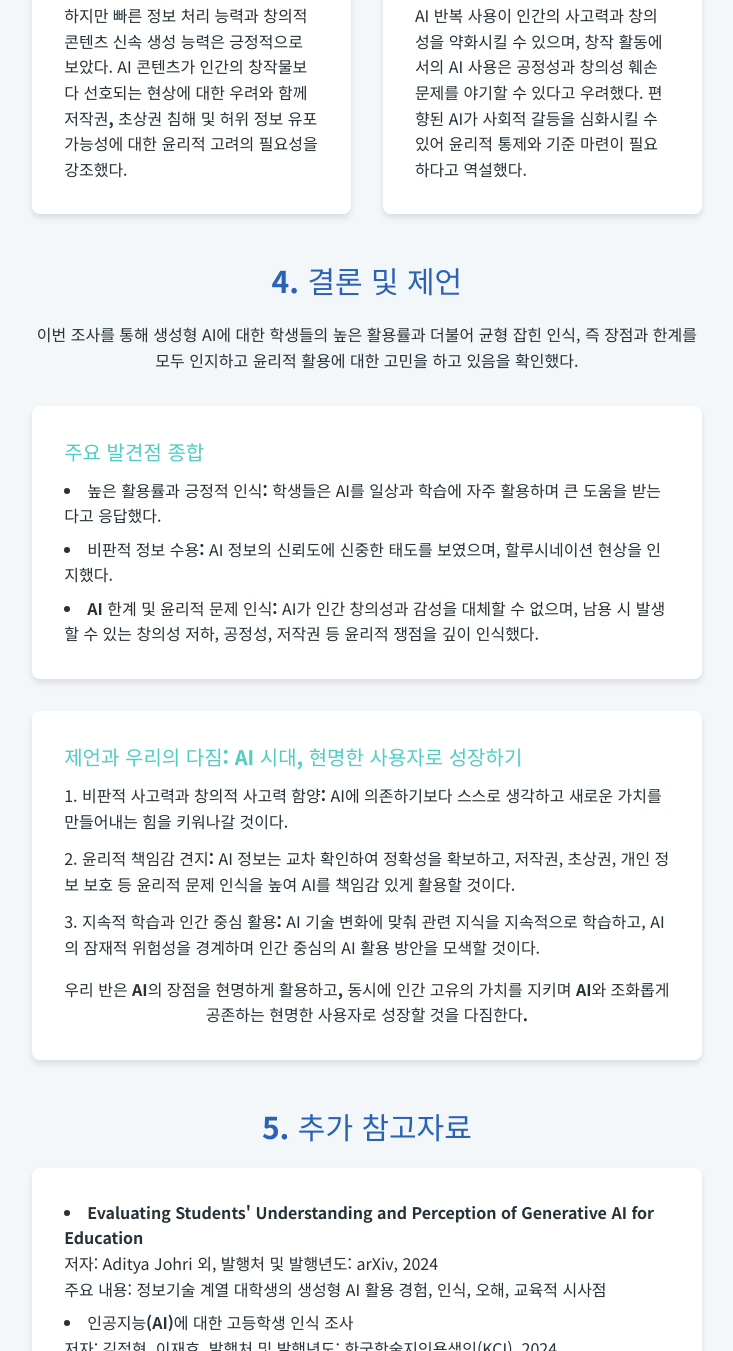
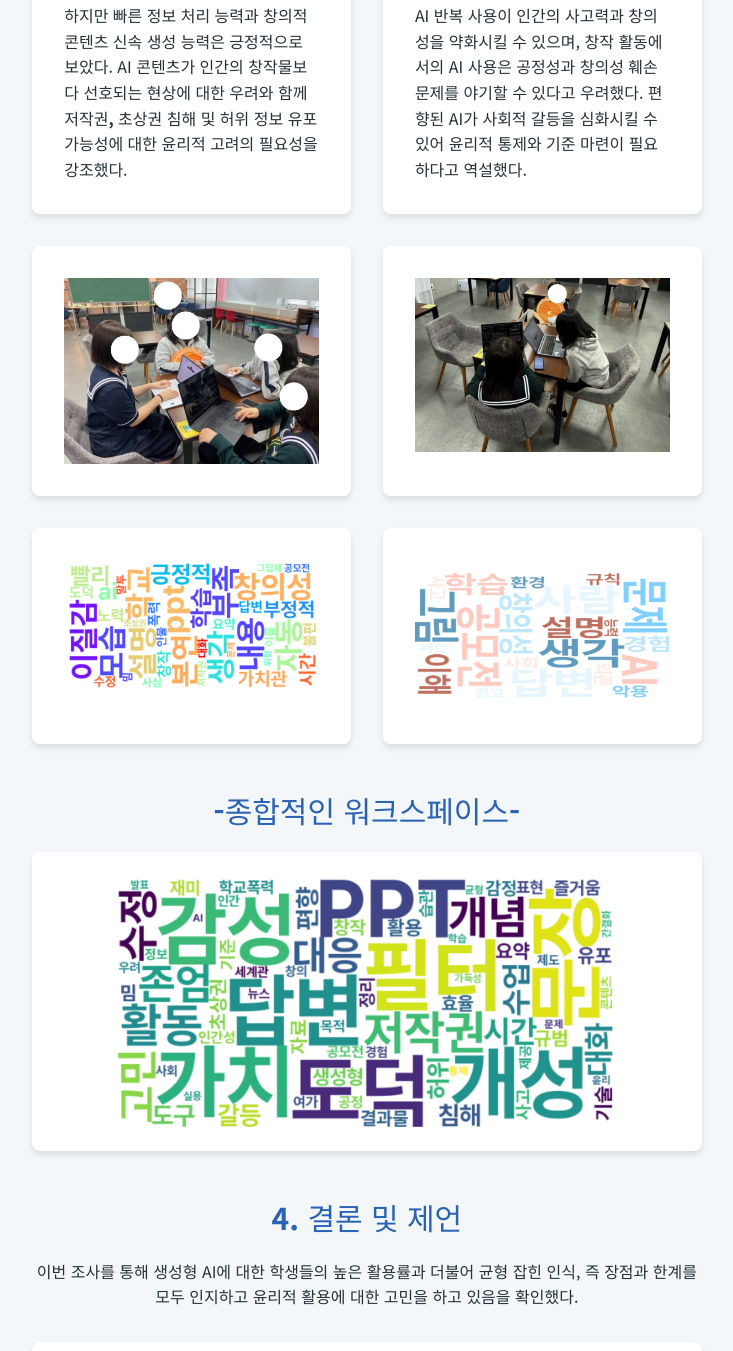
Before and after one commit to seyoung5309/1-2-Korean-language-performance-evaluation, a website built with Vite: page index.html in a window 1280 px wide. Shown: the part 2833-4184 px from the top of the page, without its empty margins (330-1063 px from the left). Built offline with nearby package versions, Linux system fonts and the light colour scheme.

Commit message:
input_img_workspace

```diff
--- a/index.html
+++ b/index.html
@@ -26,6 +26,14 @@
             background-color: #FFFFFF; /* Light Background - Card */
             box-shadow: 0 4px 6px rgba(0, 0, 0, 0.1);
             border-radius: 0.5rem;
+        }
+        .card1 {
+        background-color: #FFFFFF; /* Light Background - Card */
+        box-shadow: 0 4px 6px rgba(0, 0, 0, 0.1);
+        border-radius: 0.5rem;
+        display: flex;
+        justify-content: center;
+        align-items: center;
         }
         .chart-container {
             position: relative;
@@ -167,6 +175,24 @@
                     <p class="info-text">김민채 학생은 AI가 정보를 빠르고 쉽게 제공하여 <span class="font-bold">학습 효율을 높이는 데 큰 도움</span>을 주었다고 평가했다. 하지만 AI가 인간의 사고와 경험에 기반한 결과물에 불과하며, <span class="font-bold">인간의 창의성과 감성을 완전히 대체할 수 없다</span>고 강조했다.</p>
                     <p class="info-text mt-3">AI 반복 사용이 인간의 <span class="font-bold">사고력과 창의성을 약화</span>시킬 수 있으며, 창작 활동에서의 AI 사용은 <span class="font-bold">공정성과 창의성 훼손</span> 문제를 야기할 수 있다고 우려했다. 편향된 AI가 <span class="font-bold">사회적 갈등을 심화</span>시킬 수 있어 윤리적 통제와 기준 마련이 필요하다고 역설했다.</p>
                 </div>
+                 <div class = "card p-6">
+                    <img src="src/스크린샷 2025-06-05 154711.png" alt= "민서연 학생 인터뷰 사진">
+                </div>
+                <div class = "card p-6">
+                    <img src="src/스크린샷 2025-06-05 154738.png" alt="김민채 학생 인터뷰 사진">
+                </div>
+                <div class = "card p-6">
+                    <img src="src/KakaoTalk_20250609_105929176.png" alt="민서연 학생 워크스페이스"  height="350">
+                </div>
+                <div class = "card p-6">
+                    <img src="src/KakaoTalk_20250609_105929176_01.png" alt="김민채 학생 워크스페이스"  height="350">
+                </div>
+            </div>
+            <br>
+            <br>
+            <h2 class="text-3xl font-bold section-title text-center mb-6"> -종합적인 워크스페이스- </h2>
+            <div class = "card1 p-6">
+                <img src ="src/스크린샷 2025-06-05 153735.png" alt = "워크스페이스" width="500" height="350">
             </div>
         </section>
 
```
Also changed, not shown: src/KakaoTalk_20250609_105929176.png (added), src/KakaoTalk_20250609_105929176_01.png (added), src/스크린샷 2025-06-05 153735.png (added), src/스크린샷 2025-06-05 154711.png (added), src/스크린샷 2025-06-05 154738.png (added).
